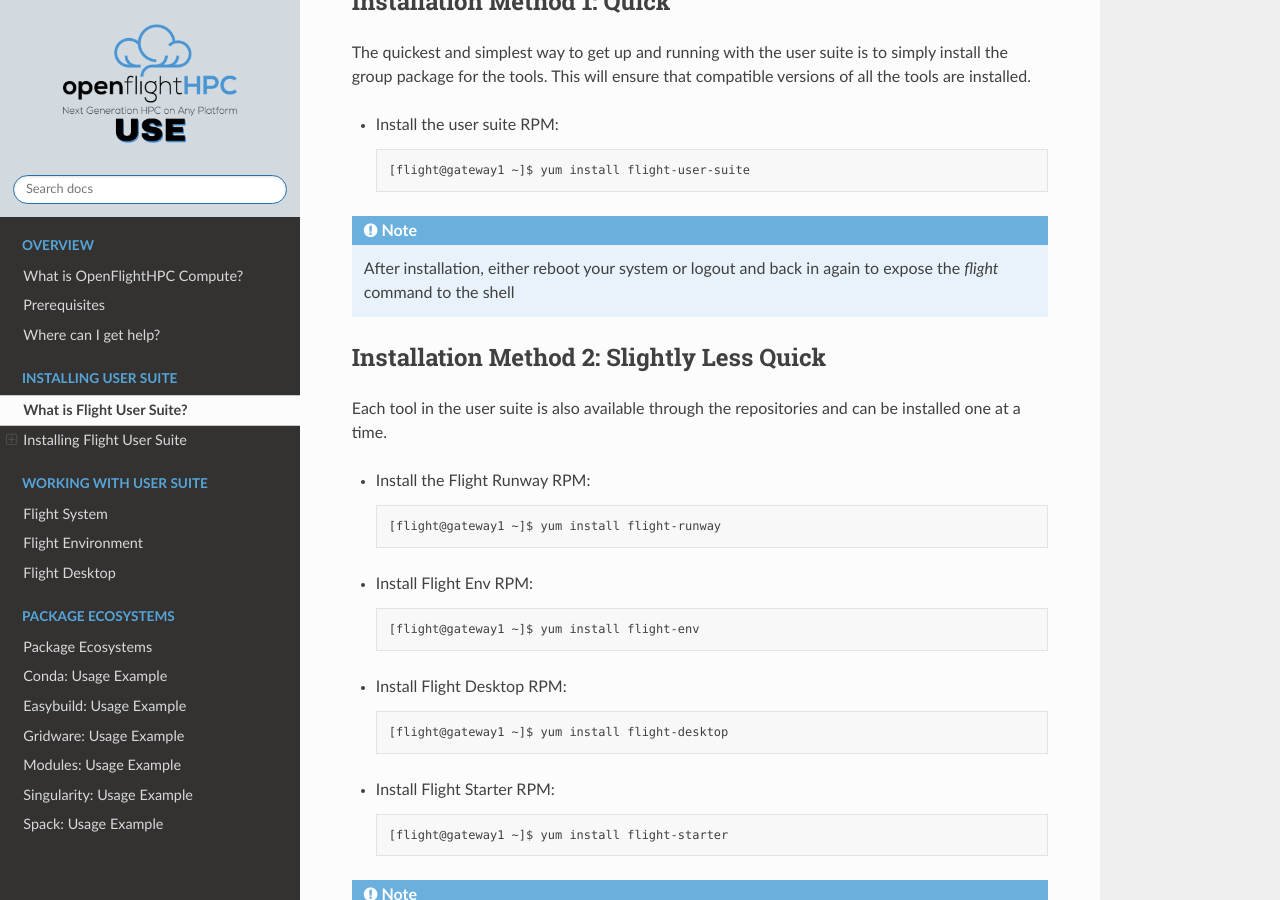
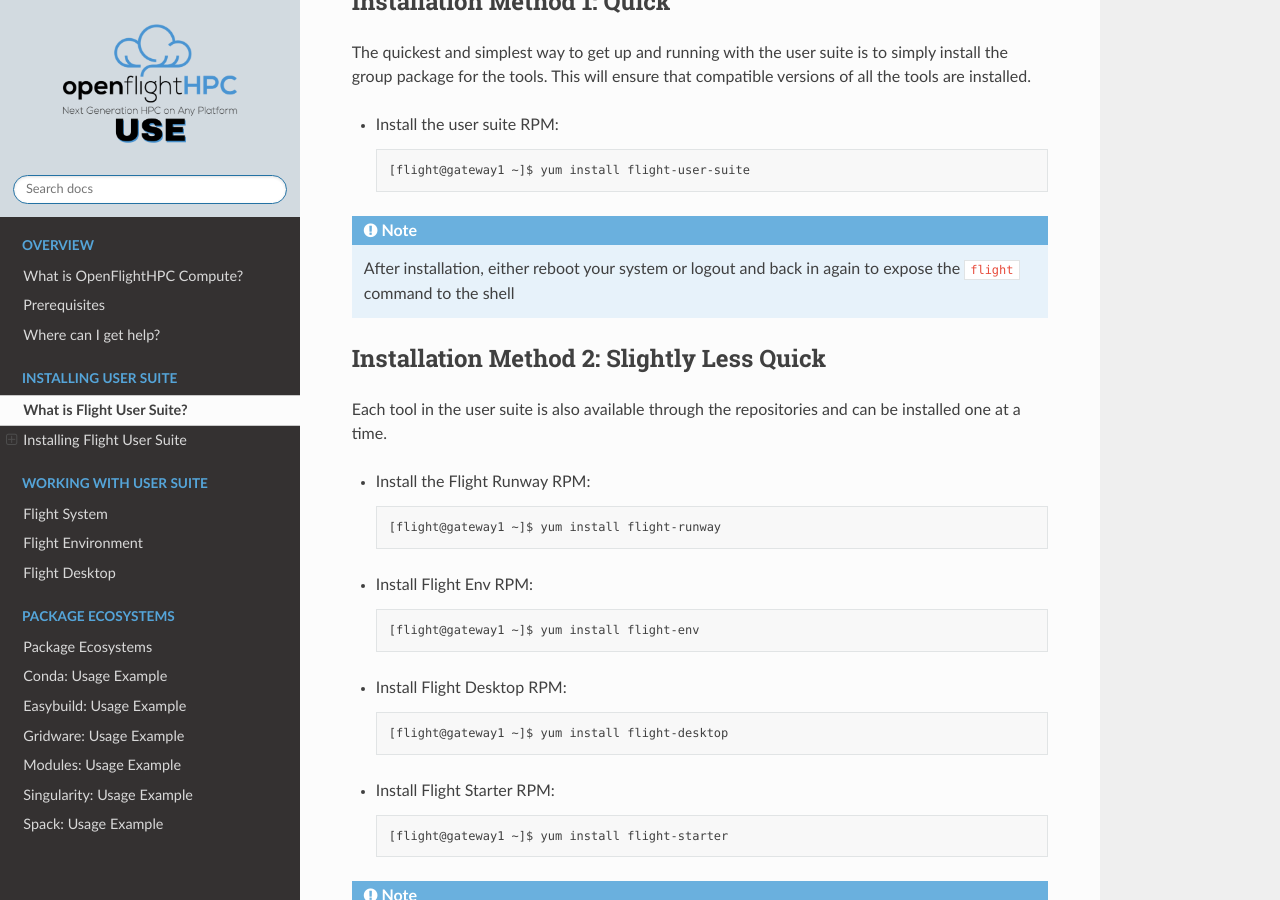
Before and after one commit to openflighthpc/use.openflighthpc.org, a Sphinx documentation site: the page built from docs/source/installing-user-suite/install.rst, in a window 1280 px wide and 900 px high, scrolled down 1121 px. Built offline with Sphinx 7.4.7 and the Read the Docs theme 2.0.0, drawn with Linux system fonts in a browser that asks for light colours.

Commit message:
Correct code tags

```diff
--- a/docs/source/installing-user-suite/install.rst
+++ b/docs/source/installing-user-suite/install.rst
@@ -42,7 +42,7 @@
 
     [flight@gateway1 ~]$ yum install flight-user-suite
 
-.. note:: After installation, either reboot your system or logout and back in again to expose the `flight` command to the shell
+.. note:: After installation, either reboot your system or logout and back in again to expose the ``flight`` command to the shell
 
 Installation Method 2: Slightly Less Quick
 ^^^^^^^^^^^^^^^^^^^^^^^^^^^^^^^^^^^^^^^^^^
@@ -65,7 +65,7 @@
 
     [flight@gateway1 ~]$ yum install flight-starter
 
-.. note:: After installation, either reboot your system or logout and back in again to expose the `flight` command to the shell
+.. note:: After installation, either reboot your system or logout and back in again to expose the ``flight`` command to the shell
 
 Installation Method 3: Manual
 ^^^^^^^^^^^^^^^^^^^^^^^^^^^^^
```
